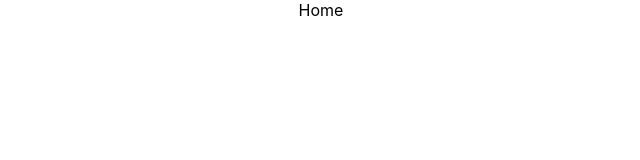
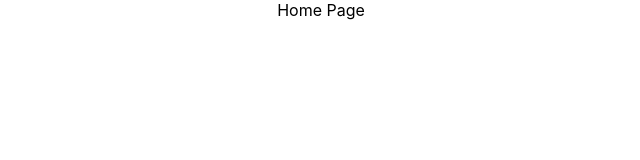
Before and after one commit to shakeer7396/Calculator-in-react, a React (Create React App) app in the folder calculator/: page / in a window 1280 px wide. Shown: the top 160 px of the page, without its empty margins (319-959 px from the left). Built offline with nearby package versions, Linux system fonts and the light colour scheme.

Commit message:
Update Home.jsx

```diff
--- a/calculator/src/Components/Home.jsx
+++ b/calculator/src/Components/Home.jsx
@@ -2,7 +2,9 @@ import React from 'react'
 
 const Home = () => {
   return (
-    <div>Home</div>
+    <>
+    <div>Home Page</div>
+    </>
   )
 }
 
```
